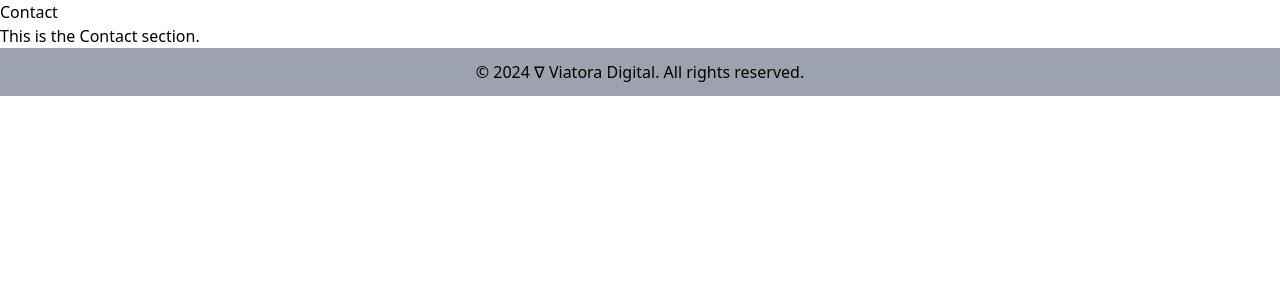
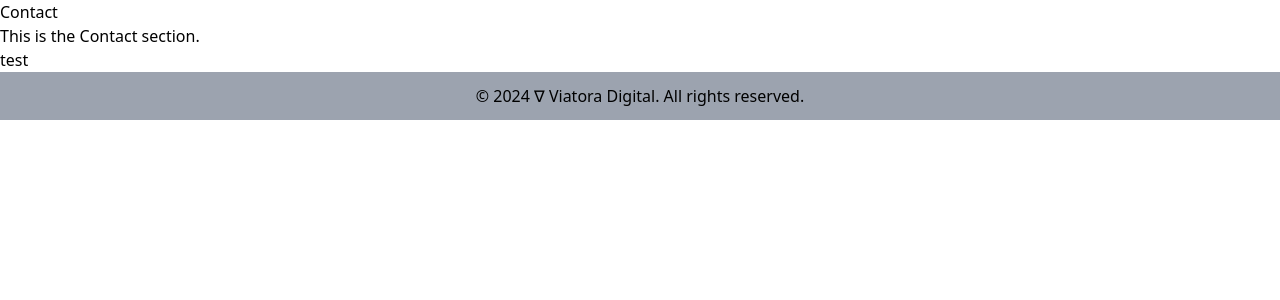
Before and after one commit to TandemCreativeDev/wedgy-fe, a React (Vite) app: page /contact in a window 1280 px wide. Shown: the top 300 px of the page. Built offline with nearby package versions, Linux system fonts and the light colour scheme; a web font is replaced by a local one.

Commit message:
chore: push to repo

```diff
--- a/src/pages/Contact.tsx
+++ b/src/pages/Contact.tsx
@@ -3,6 +3,7 @@ export default function Contact() {
     <main>
       <h2>Contact</h2>
       <p>This is the Contact section.</p>
+      <p>test</p>
     </main>
   );
-};
+}
```
Lines whose indentation alone changed are shown as unchanged.
